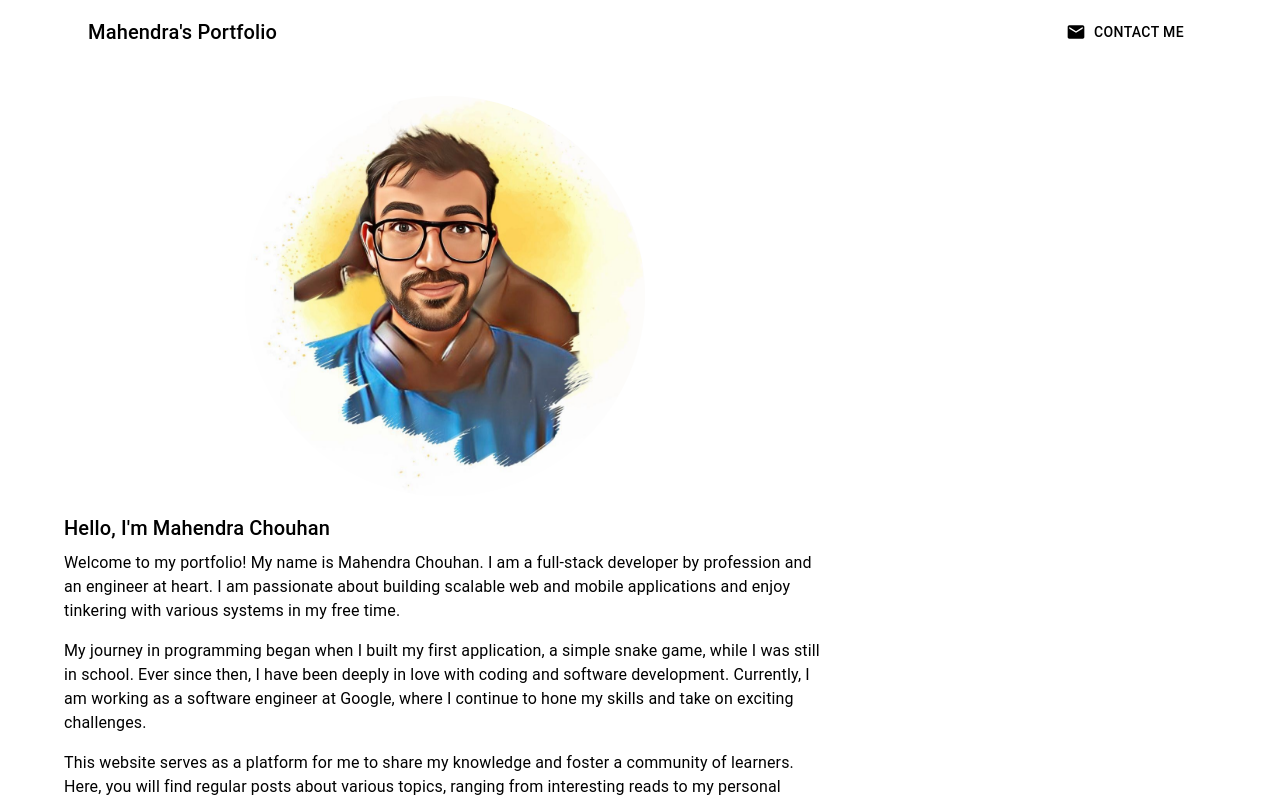
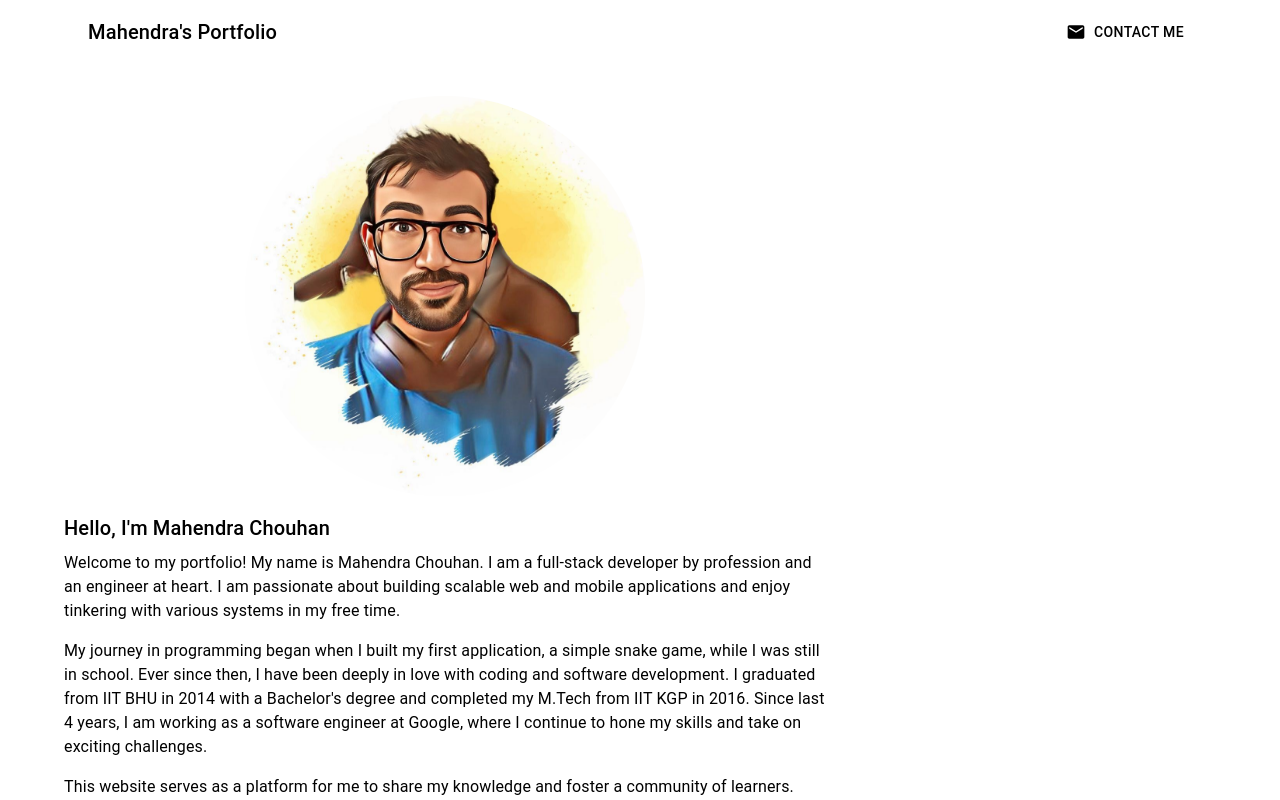
Before and after one commit to m-chouhan/my-portfolio-public, a React (Create React App) app: page / in a window 1280 px wide. Shown: the top 800 px of the page. Built offline with nearby package versions, Linux system fonts and the light colour scheme.

Commit message:
Updated about me (Again)

```diff
--- a/src/App.js
+++ b/src/App.js
@@ -36,7 +36,10 @@ function App() {
                 Welcome to my portfolio! My name is Mahendra Chouhan. I am a full-stack developer by profession and an engineer at heart. I am passionate about building scalable web and mobile applications and enjoy tinkering with various systems in my free time.
               </Typography>
               <Typography variant="body1" paragraph>
-                My journey in programming began when I built my first application, a simple snake game, while I was still in school. Ever since then, I have been deeply in love with coding and software development. Currently, I am working as a software engineer at Google, where I continue to hone my skills and take on exciting challenges.
+                My journey in programming began when I built my first application, a simple snake game, while I was still in school.
+                Ever since then, I have been deeply in love with coding and software development.
+                I graduated from IIT BHU in 2014 with a Bachelor's degree and completed my M.Tech from IIT KGP in 2016.
+                Since last 4 years, I am working as a software engineer at Google, where I continue to hone my skills and take on exciting challenges.
               </Typography>
               <Typography variant="body1" paragraph>
                 This website serves as a platform for me to share my knowledge and foster a community of learners. Here, you will find regular posts about various topics, ranging from interesting reads to my personal thoughts and experiences in software engineering. My goal is to learn and grow together with you, as we strive to become better engineers and innovators.
```
